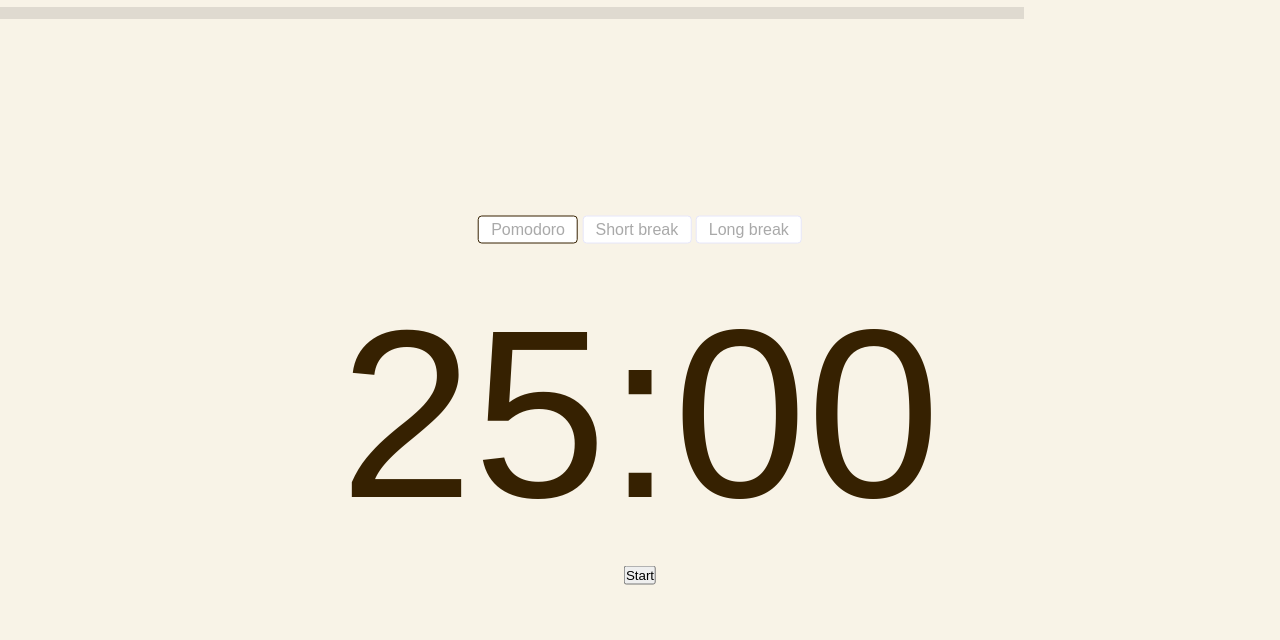
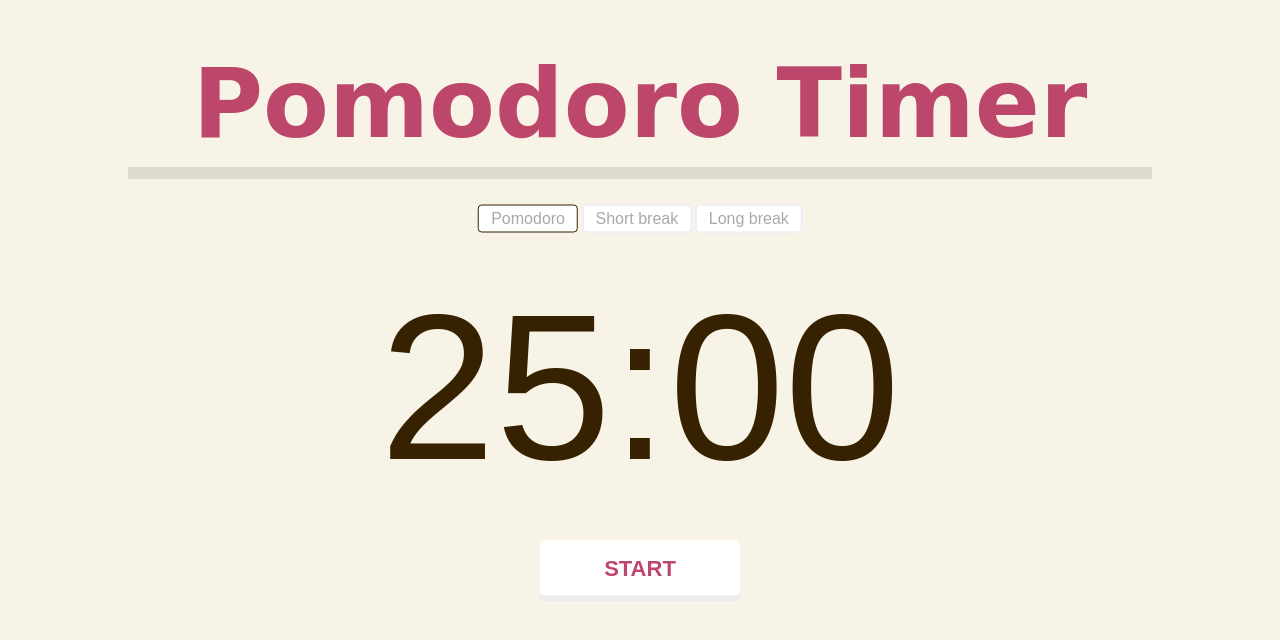
Before and after one commit to mayxly/Pomodoro-Timer, a plain HTML site: page index.html in a window 1280 px wide. Drawn offline with Linux system fonts and the light colour scheme; a web font is replaced by a local one.

Commit message:
Styled main start button.

```diff
--- a/index.html
+++ b/index.html
@@ -9,9 +9,13 @@
 </head>
 <body>
     <main class="app">
+        <h1 class="title">
+            Pomodoro Timer
+        </h1>
         <!-- Progress Bar -->
-        <progress id="js-progress" value="0"></progress>
-        <div class="progress-bar"></div>
+        <div class="progress-bar">
+            <progress id="js-progress" value="0"></progress>
+        </div>
         <div class="timer">
             <div class="button-group mode-buttons" id="js-mode-buttons">
 
--- a/styles.css
+++ b/styles.css
@@ -61,7 +61,7 @@ html {
   .clock {
     margin-top: 50px;
     margin-bottom: 30px;
-    font-size: 15rem;
+    font-size: 13rem;
     line-height: 1;
     display: flex;
     align-items: center;
@@ -87,3 +87,41 @@ html {
   .mode-button.active {
     border-color:rgb(54, 33, 1);
   }
+
+  .main-button {
+    cursor: pointer;
+    box-shadow: rgb(235, 235, 235) 0px 6px 0px;
+    font-size: 22px;
+    height: 55px;
+    text-transform: uppercase;
+    color: #bd476a;
+    font-weight: bold;
+    width: 200px;
+    background-color: white;
+    border-width: initial;
+    border-style: none;
+    margin: 20px 0px 0px;
+    padding: 0px 12px;
+    border-radius: 4px;
+    transition: color 0.5s ease-in-out 0s;
+  }
+
+  button:focus, button:active {
+    outline: none;
+  }
+
+  .main-button.active {
+    transform: translateY(6px);
+    box-shadow: none;
+    outline: none;
+  }
+
+  .hidden {
+    display: none;
+  }
+
+  @media screen and (max-width: 550px) {
+    .clock {
+      font-size: 8rem;
+    }
+  }
```
